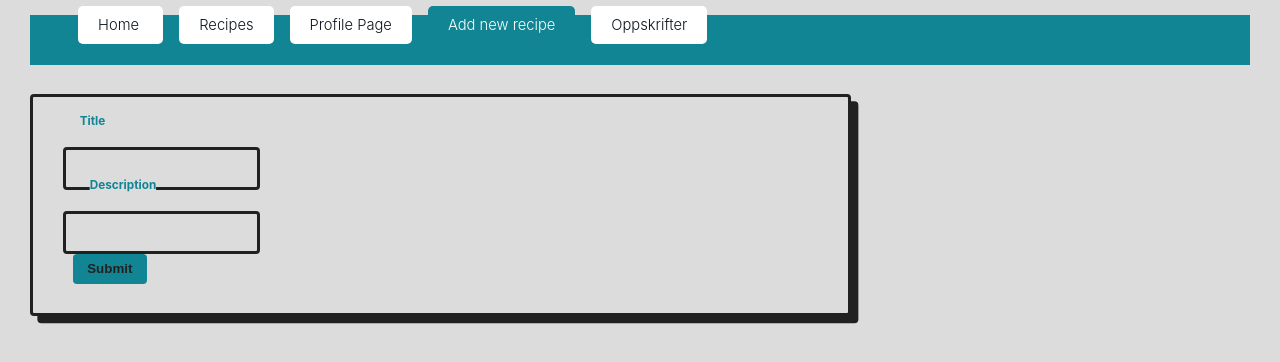
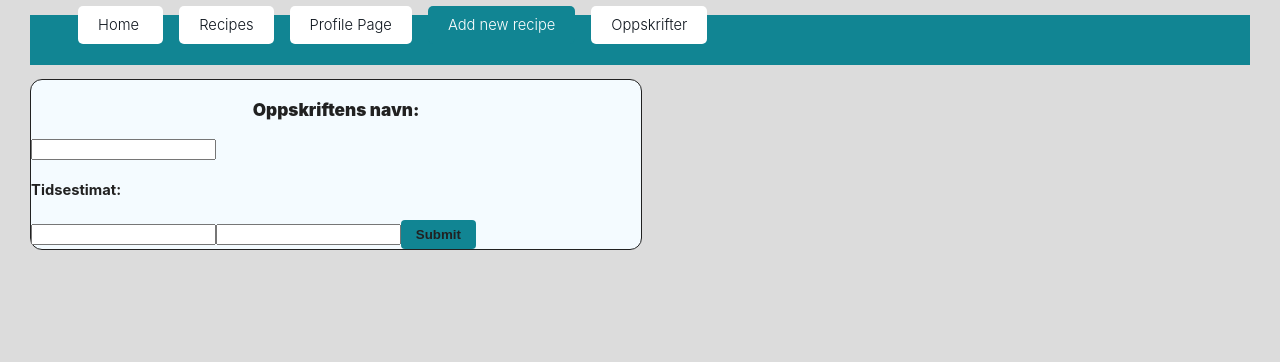
Before and after one commit to hbirketvedt/PU, a React (Create React App) app: page /newRecipe in a window 1280 px wide. Shown: the top 362 px of the page. Built offline with nearby package versions, Linux system fonts and the light colour scheme; no server answers; a web font is replaced by a local one.

Commit message:
Added documentation

```diff
--- a/src/components/newRecipe/newRecipe.js
+++ b/src/components/newRecipe/newRecipe.js
@@ -29,8 +29,7 @@ function NewRecipe() {
                     submitData(data)
                 })}
             >
-                <label className={"input"}>
-                    {/*<span className={"input__label"}> {errors.title?.message}</span>*/}
+                <h3>Oppskriftens navn: </h3>
                 <input
                     {...register("title", {
                         minLength: {
@@ -38,11 +37,19 @@ function NewRecipe() {
                             message: "Minimum title length is 4"
                         }
                     })}
-                        className={"input__field"}/>
-                    <span className={"input__label"}>Title</span>
-                </label>
-                <label className={"input"}>
-                    {/*<span className={"input__label"}>{errors.description?.message}</span>*/}
+                    className={"input__field"}
+                />
+
+                <h4>Tidsestimat: </h4>
+                <input
+                    {...register("time_estimate", {
+                        minLength: {
+                            value: 1,
+                            message: "Minimum time estimate is 1"
+                        }
+                    })}
+                    className={"input__field"}
+                />
                 <input
                     {...register("description", {
                         required: "This is required",
@@ -52,8 +59,6 @@ function NewRecipe() {
                         }
                     })}
                     className={"input__field"}/>
-                    <span className={"input__label"}>Description</span>
-                </label>
                 <button type={"submit"}>Submit</button>
             </form>
         </div>
--- a/src/css/app.scss
+++ b/src/css/app.scss
@@ -35,56 +35,49 @@ mark {
 }
 
 
-.card {
-  background: var(--color-background);
-  padding: calc(4 * var(--size-bezel));
-  margin-top: calc(4 * var(--size-bezel));
-  border-radius: var(--size-radius);
-  border: 3px solid var(--color-shadow, currentColor);
-  box-shadow: .5rem .5rem 0 var(--color-shadow, currentColor);
-  max-width: 20cm;
-  display: flex;
-  flex-direction: row;
-
-
-  justifyContent: 'center';
-  alignItems: 'center';;
-
-  &__image {
-    max-width: 100%;
-  }
-
-  &__text {
-
-  }
-
-
-  &--inverted {
-    --color-background: var(--color-dark);
-    color: var(--color-light);
-    --color-shadow: var(--color-accent);
-  }
-
-  &--accent {
-    --color-background: var(--color-signal);
-    --color-accent: var(--color-light);
-    color: var(--color-dark);
-  }
-
-  *:first-child {
-    margin-top: 0;
-  }
-}
+//.card {
+//  background: var(--color-background);
+//  padding: calc(4 * var(--size-bezel));
+//  margin-top: calc(4 * var(--size-bezel));
+//  border-radius: var(--size-radius);
+//  border: 3px solid var(--color-shadow, currentColor);
+//  box-shadow: .5rem .5rem 0 var(--color-shadow, currentColor);
+//  max-width: 20cm;
+//  display: flex;
+//  flex-direction: row;
+//
+//
+//  justifyContent: 'center';
+//  alignItems: 'center';;
+//
+//  &__image {
+//    max-width: 100%;
+//  }
+//
+//  &__text {
+//
+//  }
+//
+//
+//  &--inverted {
+//    --color-background: var(--color-dark);
+//    color: var(--color-light);
+//    --color-shadow: var(--color-accent);
+//  }
+//
+//  &--accent {
+//    --color-background: var(--color-signal);
+//    --color-accent: var(--color-light);
+//    color: var(--color-dark);
+//  }
+//
+//  *:first-child {
+//    margin-top: 0;
+//  }
+//}
 
 .recipeCard {
-  //box-shadow: 0 4px 8px 0 rgba(0, 0, 0, 0.2);
-  //transition: 0.3s;
-  //width: 100%;
-  //height: 90%;
-  //flex: 1;
-
   background-color: #F8F8F8;
-
   border: 1px solid #212121;
   border-radius: 12px;
 
@@ -122,47 +115,55 @@ mark {
   padding: 1rem;
 }
 
-.input {
-  position: relative;
-  padding: 10px;
+//.input {
+//  position: relative;
+//  padding: 10px;
+//
+//  &__label {
+//    position: absolute;
+//    left: 10px;
+//    top: 0;
+//    //padding: calc(var(--size-bezel) * 0.75) calc(var(--size-bezel) * .5);
+//    margin: calc(var(--size-bezel) * 0.75 + 3px) calc(var(--size-bezel) * .5);
+//    white-space: nowrap;
+//    transform: translate(0, 0);
+//    transform-origin: 0 0;
+//    background: var(--color-background);
+//    //background: transparent;
+//    transition: transform 120ms ease-in;
+//    font-weight: bold;
+//    line-height: 1.2;
+//  }
+//
+//  &__field {
+//    box-sizing: border-box;
+//    display: block;
+//    width: 100%;
+//    border: 3px solid currentColor;
+//    padding: calc(var(--size-bezel) * 1.5) var(--size-bezel);
+//    color: currentColor;
+//    background: transparent;
+//    border-radius: var(--size-radius);
+//
+//    &:focus {
+//      //background-color: black;
+//    }
+//
+//    &:not(:placeholder-shown) {
+//      & + .input__label {
+//        transform: translate(.25rem, -65%) scale(.8);
+//        color: var(--color-accent);
+//      }
+//    }
+//  }
+//}
 
-  &__label {
-    position: absolute;
-    left: 10px;
-    top: 0;
-    //padding: calc(var(--size-bezel) * 0.75) calc(var(--size-bezel) * .5);
-    margin: calc(var(--size-bezel) * 0.75 + 3px) calc(var(--size-bezel) * .5);
-    white-space: nowrap;
-    transform: translate(0, 0);
-    transform-origin: 0 0;
-    background: var(--color-background);
-    //background: transparent;
-    transition: transform 120ms ease-in;
-    font-weight: bold;
-    line-height: 1.2;
-  }
+.card {
+  background: #F4FBFF;
 
-  &__field {
-    box-sizing: border-box;
-    display: block;
-    width: 100%;
-    border: 3px solid currentColor;
-    padding: calc(var(--size-bezel) * 1.5) var(--size-bezel);
-    color: currentColor;
-    background: transparent;
-    border-radius: var(--size-radius);
-
-    &:focus {
-      //background-color: black;
-    }
-
-    &:not(:placeholder-shown) {
-      & + .input__label {
-        transform: translate(.25rem, -65%) scale(.8);
-        color: var(--color-accent);
-      }
-    }
-  }
+  border: 1px solid #212121;
+  border-radius: 12px;
+  max-width: 50%;
 }
 
 .columns {
```
Lines whose indentation alone changed are shown as unchanged.
